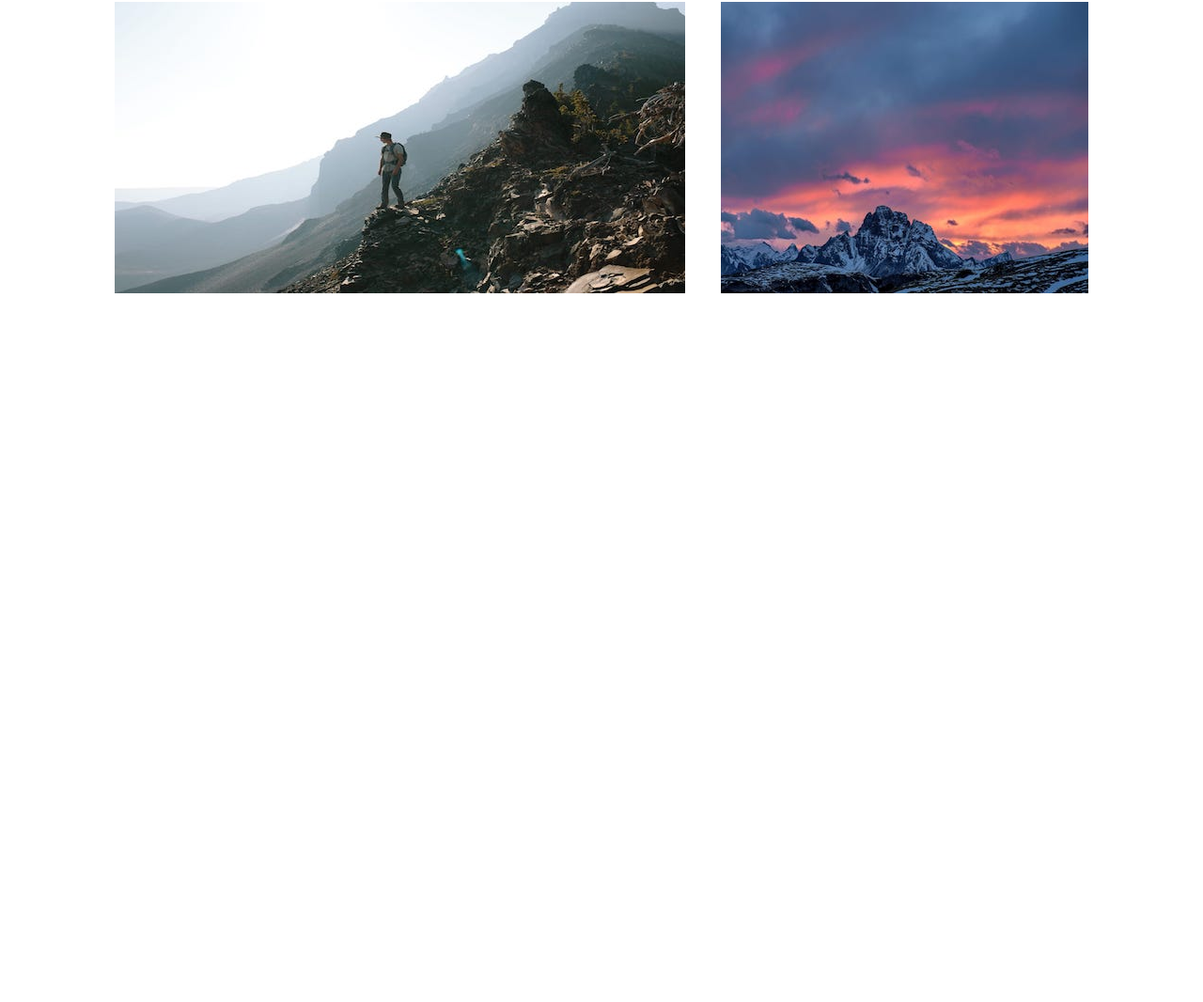
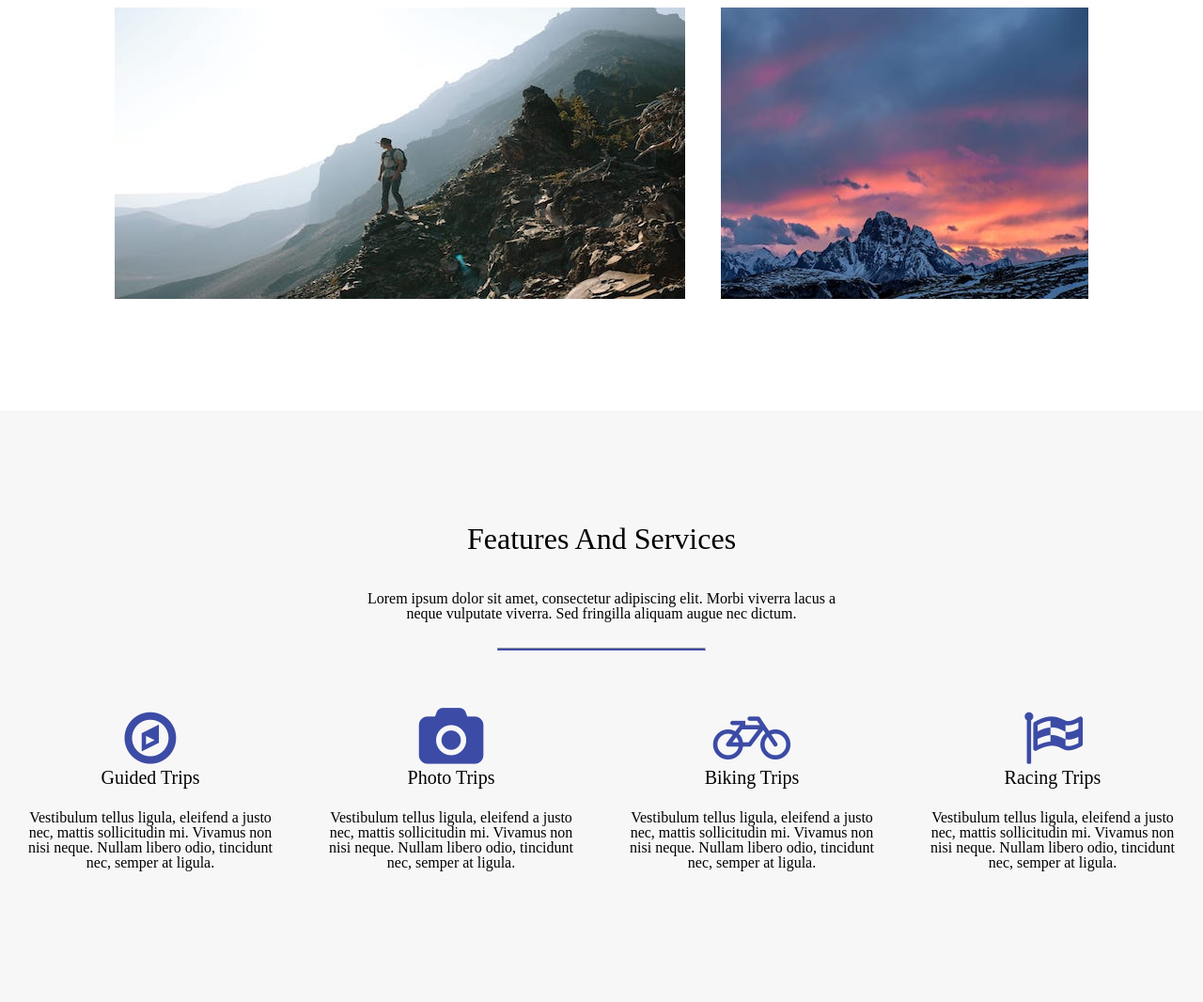
Before and after one commit to Scrump31/landing-page, a website: page index.html in a window 1280 px wide. Shown: the part 1456-2522 px from the top of the page at 94% size. Before the commit the page ends 1787 px from the top, so only its background shows below. Drawn offline with nearby package versions, Linux system fonts and the light colour scheme.

Commit message:
Finished features-services section

```diff
--- a/index.html
+++ b/index.html
@@ -7,6 +7,7 @@
   <link rel="stylesheet" href="https://cdnjs.cloudflare.com/ajax/libs/meyer-reset/2.0/reset.css" rel="stylesheet">
   <link href="https://fonts.googleapis.com/css?family=Open+Sans" rel="stylesheet">
   <link href="https://fonts.googleapis.com/css?family=Quicksand" rel="stylesheet">
+  <link rel="stylesheet" href="https://cdnjs.cloudflare.com/ajax/libs/font-awesome/4.7.0/css/font-awesome.min.css">
   <link rel="stylesheet" href="css/styles.css">
 </head>
 <body>
@@ -36,7 +37,7 @@
       Morbi viverra lacus a neque vulputate viverra. Sed fringilla
       aliquam augue nec dictum.
     </p>
-    <div class="line"></div>
+    <hr class="line"></hr>
   </header>
   <main>
     <img src="./assets/img/mountain1.jpg" alt="mountain scene 1">
@@ -45,5 +46,56 @@
     <img src="./assets/img/mountain4.jpg" alt="mountain scene 4">
   </main>
 </section>
+
+<section class="features-services">
+  <header>
+      <h1>Features And Services</h1>
+      <p>
+        Lorem ipsum dolor sit amet, consectetur adipiscing elit.
+        Morbi viverra lacus a neque vulputate viverra. Sed fringilla
+        aliquam augue nec dictum.
+      </p>
+      <hr class="line"></hr>
+    </header>
+    <main>
+      <div class="feature">
+        <i class="fa fa-compass fa-4x"></i>
+        <h4>Guided Trips</h4>
+        <p class="lead">
+          Vestibulum tellus ligula, eleifend a justo nec,
+          mattis sollicitudin mi. Vivamus non nisi neque.
+          Nullam libero odio, tincidunt nec, semper at ligula.
+        </p>
+      </div>
+      <div class="feature">
+        <i class="fa fa-camera fa-4x"></i>
+        <h4>Photo Trips</h4>
+        <p class="lead">
+          Vestibulum tellus ligula, eleifend a justo nec,
+          mattis sollicitudin mi. Vivamus non nisi neque.
+          Nullam libero odio, tincidunt nec, semper at ligula.
+        </p>
+      </div>
+      <div class="feature">
+        <i class="fa fa-bicycle fa-4x"></i>
+        <h4>Biking Trips</h4>
+        <p class="lead">
+          Vestibulum tellus ligula, eleifend a justo nec,
+          mattis sollicitudin mi. Vivamus non nisi neque.
+          Nullam libero odio, tincidunt nec, semper at ligula.
+        </p>
+      </div>
+      <div class="feature">
+        <i class="fa fa-flag-checkered fa-4x"></i>
+        <h4>Racing Trips</h4>
+        <p class="lead">
+          Vestibulum tellus ligula, eleifend a justo nec,
+          mattis sollicitudin mi. Vivamus non nisi neque.
+          Nullam libero odio, tincidunt nec, semper at ligula.
+        </p>
+      </div>
+    </main>
+</section>
+
 </body>
 </html>
--- a/sass/_variables.scss
+++ b/sass/_variables.scss
@@ -1,2 +1,3 @@
 $blue: #3c4ba5;
 $white: #fff;
+$gray: #f7f7f7;
--- a/sass/styles.scss
+++ b/sass/styles.scss
@@ -60,7 +60,7 @@
 
     p {
       margin: 0 1%;
-      margin-bottom: 15px;
+      margin-bottom: 30px;
     }
 
     button {
@@ -94,7 +94,7 @@
     }
 
     .line {
-      border-bottom: 3px solid $blue;
+      border-bottom: 2px solid $blue;
       display: inline-block;
       width: 220px;
     }
@@ -104,6 +104,7 @@
     display: flex;
     flex-wrap: wrap;
     justify-content: center;
+    padding-bottom: 100px;
     @media all and (max-width: 767px) {
       flex-direction: column;
     }
@@ -113,3 +114,60 @@
     }
   }
 }
+
+.features-services {
+  background-color: $gray;
+  padding-bottom: 120px;
+
+  header {
+    padding-bottom: 50px;
+    padding-top: 120px;
+    text-align: center;
+
+    h1 {
+      font-size: 2rem;
+      margin-bottom: 20px;
+    }
+
+    p {
+      margin: auto;
+      max-width: 500px;
+      padding: 20px 0;
+    }
+
+    .line {
+      border-bottom: 2px solid $blue;
+      display: inline-block;
+      width: 220px;
+    }
+  }
+
+  main {
+    display: flex;
+    @media all and (max-width: 768px) {
+      flex-wrap: wrap;
+      justify-content: center;
+    }
+
+    .feature {
+      flex-basis: 33%;
+      padding: 0 30px;
+      padding-bottom: 20px;
+      text-align: center;
+      @media all and (max-width: 414px) {
+        flex-basis: 100%;
+      }
+
+      i {
+        color: $blue;
+      }
+
+      h4 {
+        font-size: 20px;
+        margin-bottom: 25px;
+      }
+
+    }
+  }
+
+}
```
Also changed, not shown: css/styles.css, 1 other file.
